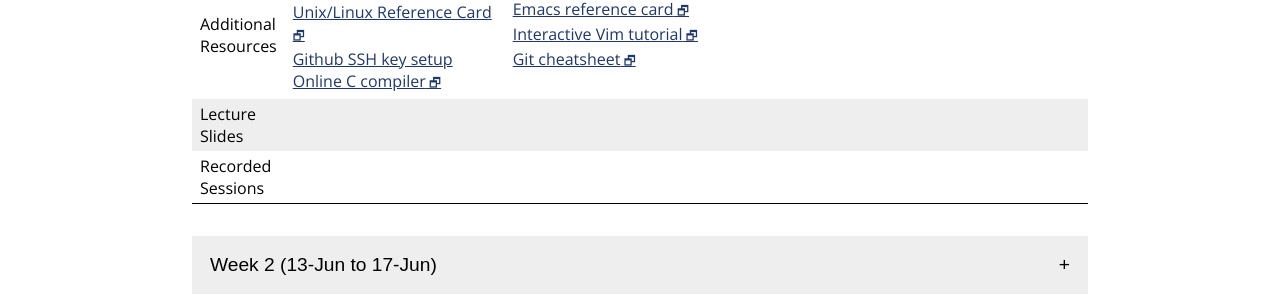
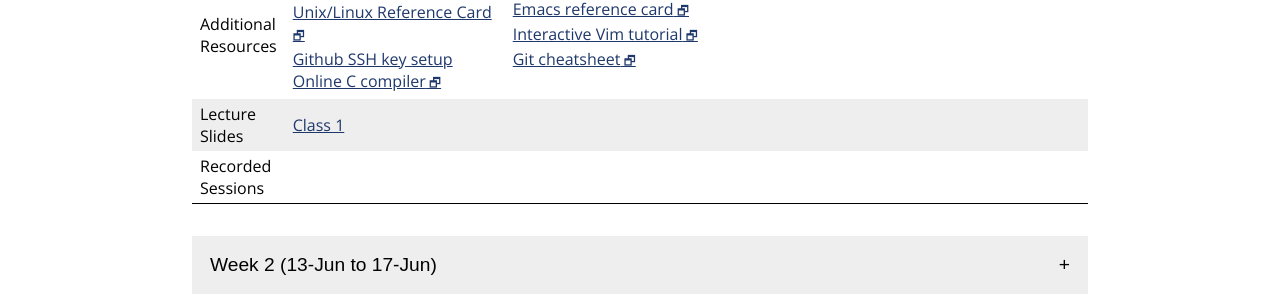
Before and after one commit to jhu-ip/cs220-summer22, a Jekyll site: the page built from material.md, in a window 1280 px wide. Shown: the part 795-1103 px from the top of the page. Built offline with Jekyll 4.4.1, drawn with Linux system fonts in a browser that asks for light colours; some web fonts are replaced.

Commit message:
post class01 slides

```diff
--- a/material.csv
+++ b/material.csv
@@ -13,6 +13,7 @@ Week,Day,Date,Type,Link text,URL
 1,1,6-Jun,Slides,C basics,slides/day02_c_basics.pdf
 1,1,6-Jun,Recap,Day 2,questions/day02.html
 1,1,6-Jun,Exercise,Exercise 2,exercise/ex02.html
+1,1,6-Jun,LectureSlides,Class 1,slides/class01.pdf
 1,1,6-Jun,Resource,Online C compiler,https://www.onlinegdb.com/online_c_compiler
 1,2,8-Jun,Video,Editors (emacs),https://jh.hosted.panopto.com/Panopto/Pages/Viewer.aspx?id=d7af51c6-fffc-4c79-9e8e-ae230027adb4
 1,2,8-Jun,Video,Git,https://jh.hosted.panopto.com/Panopto/Pages/Viewer.aspx?id=7f332c5e-6ad8-4ff8-a702-ae23002793cf
--- a/material.md
+++ b/material.md
@@ -62,7 +62,7 @@ the materials for that week.
     </tr>
     <tr>
       <td>Lecture<br>Slides</td>
-      <td></td>
+      <td><a href='slides/class01.pdf'>Class 1</a></td>
       <td></td>
       <td></td>
     </tr>
```
Also changed, not shown: 1 other file.
